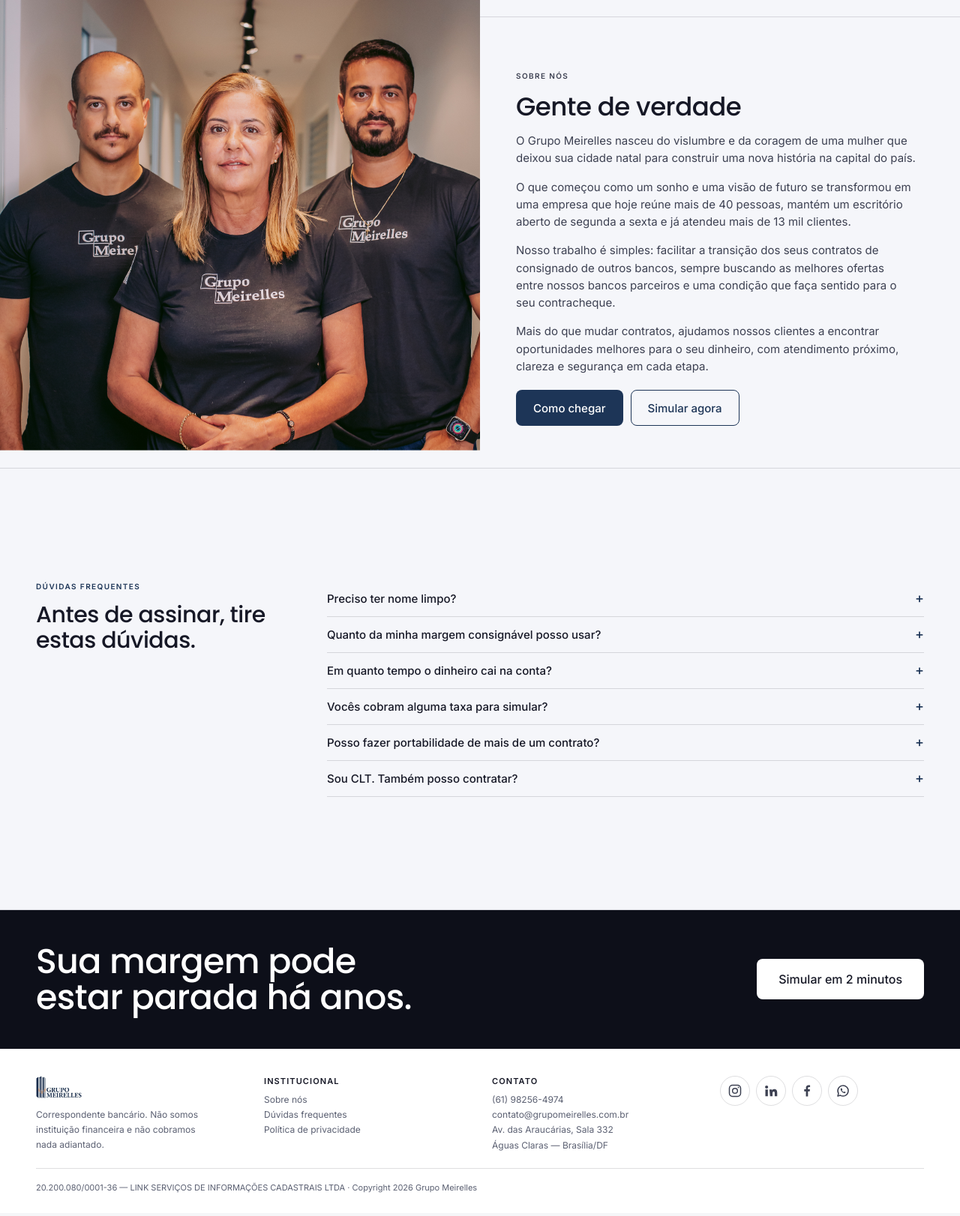
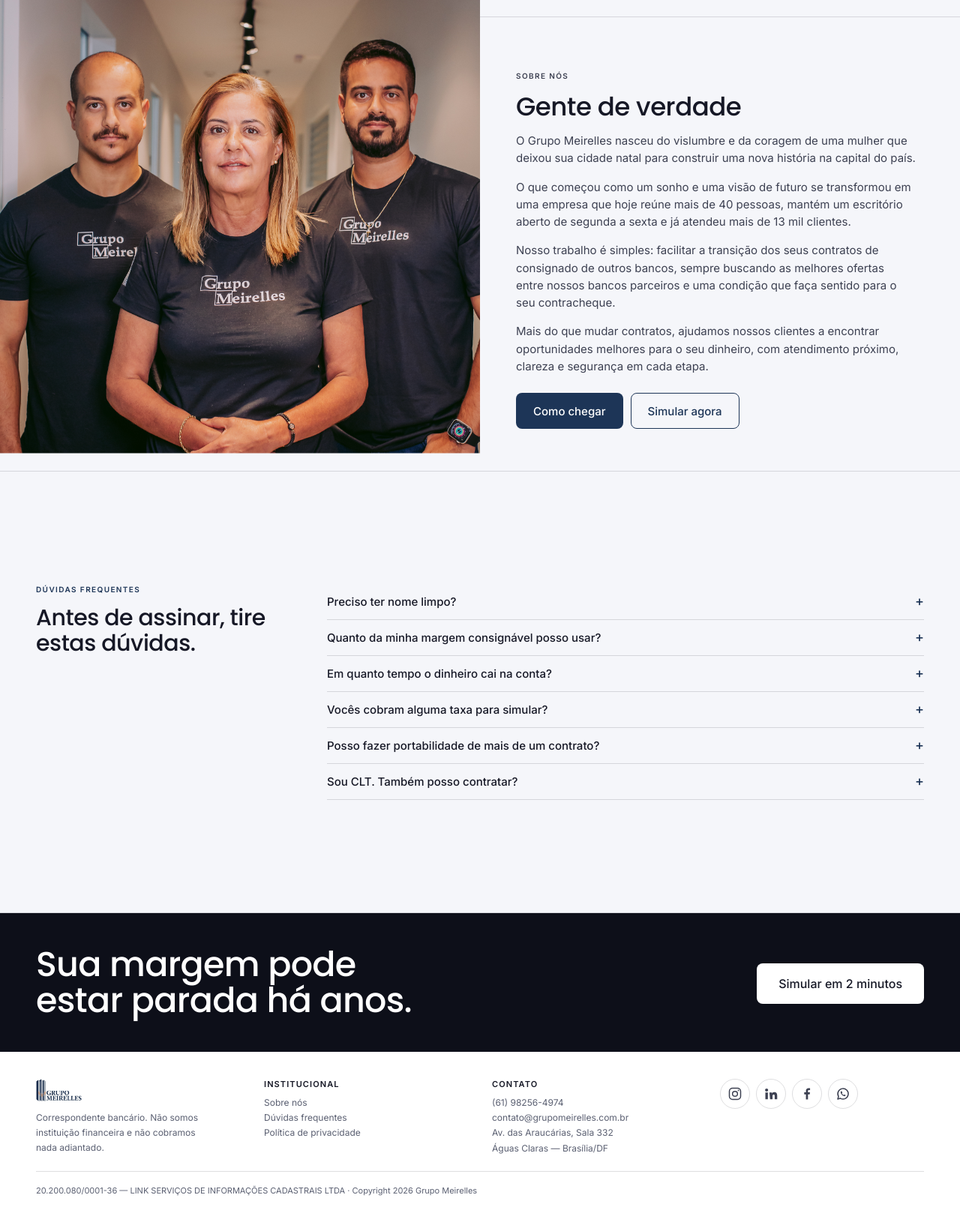
Before and after one commit to Grupo-Meirelles/site, a PHP site: page / in a window 1280 px wide. Shown: the part 2716-4338 px from the top of the page at 75% size. Before the commit the page ends 4307 px from the top, so only its background shows below. Run offline with PHP 8.4, Linux system fonts and the light colour scheme; some libraries are stand-ins or nearby versions.

Commit message:
Ajuste css do botão

```diff
--- a/css/styles.css
+++ b/css/styles.css
@@ -90,6 +90,7 @@ a:hover { color: var(--acento-600); text-decoration: underline; }
   min-height: 48px; padding: 0 22px; border: 1px solid transparent; border-radius: var(--r-md);
   font: 500 15px Inter, sans-serif; cursor: pointer; text-decoration: none;
   transition: background-color .15s ease, color .15s ease, border-color .15s ease;
+  margin-top: 4px;
 }
 .btn:hover { text-decoration: none; }
 .btn--primario { background: var(--acento); color: #fff; }
```
